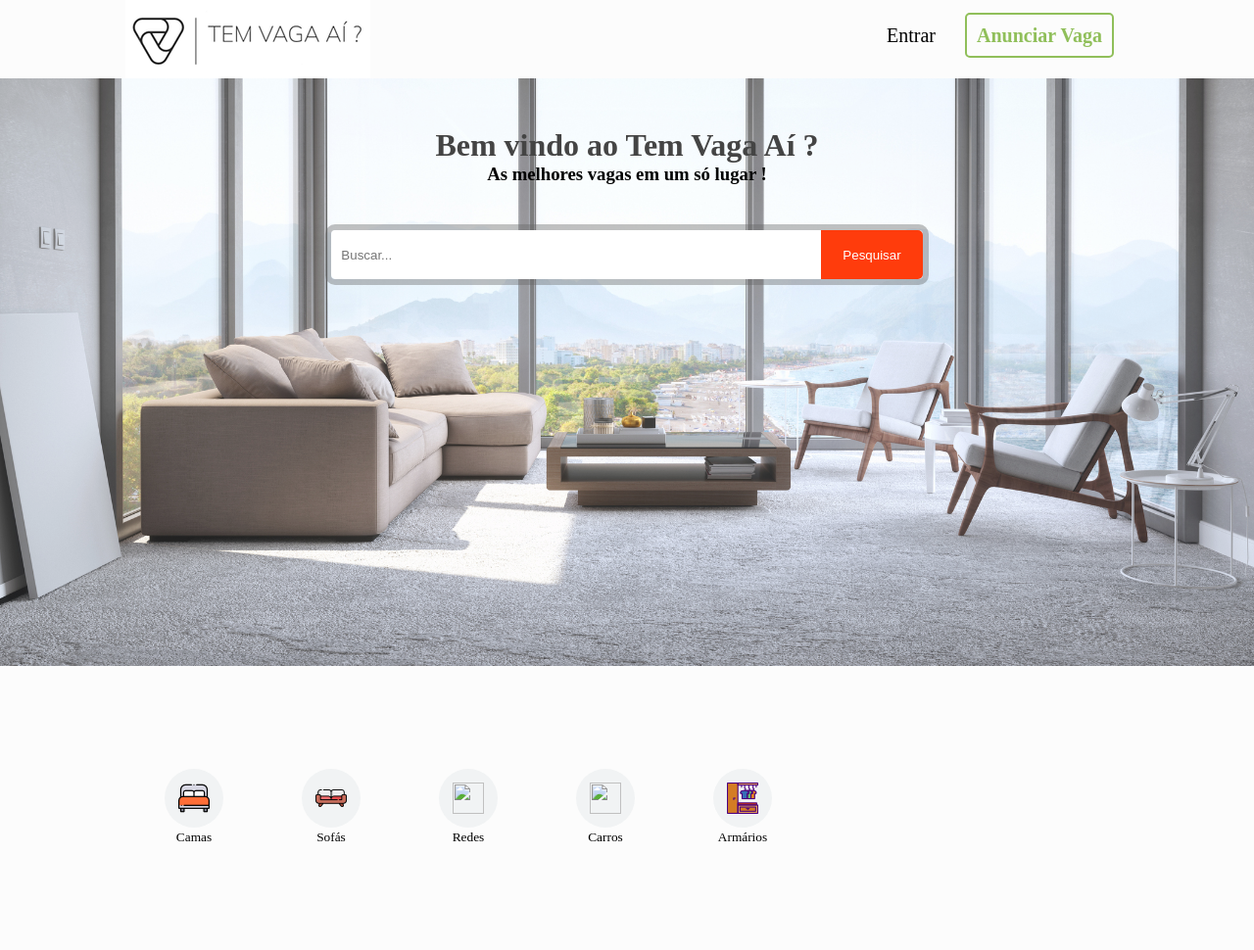
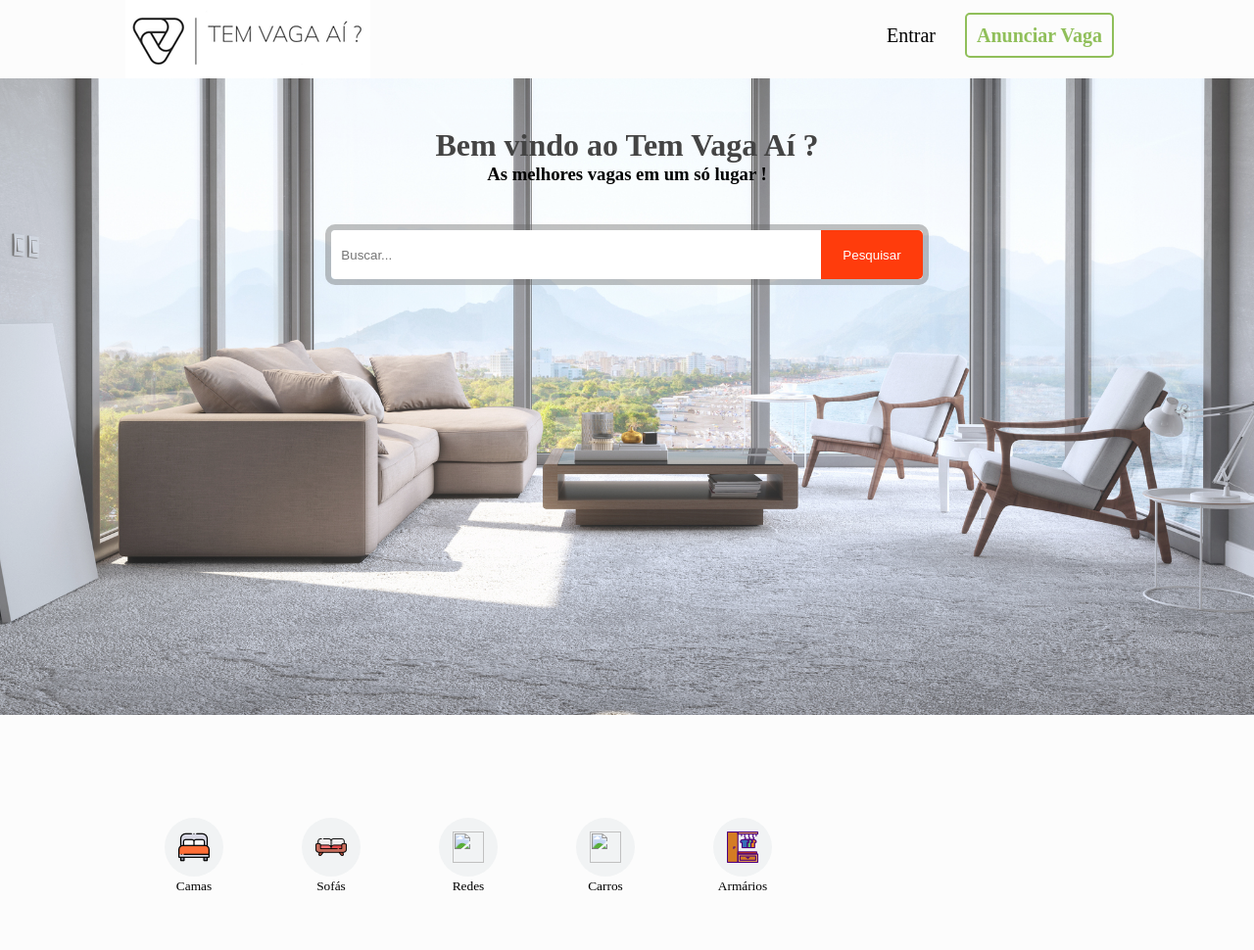
Before and after one commit to Thiag0MR/Projeto_SIN143, a PHP site: page / in a window 1280 px wide. Shown: the top 970 px of the page at 98% size. Before the commit the page ends 859 px from the top, so only its background shows below. Run offline with PHP 8.4, Linux system fonts and the light colour scheme; some libraries are stand-ins or nearby versions.

Commit message:
Ajuste imagem principal

```diff
--- a/css/index.css
+++ b/css/index.css
@@ -65,7 +65,7 @@ body {
 
 #ImagemPrincipal{
     width: 100%;
-    height: 600px;
+    height: 650px;
     position: relative;
 }
 
@@ -81,6 +81,7 @@ body {
     background-repeat: no-repeat;
     /* background-size: 100% 100%; */
     background-size: cover;
+    background-position: center;
     opacity: 0.9;
     z-index: -1;
 
```
